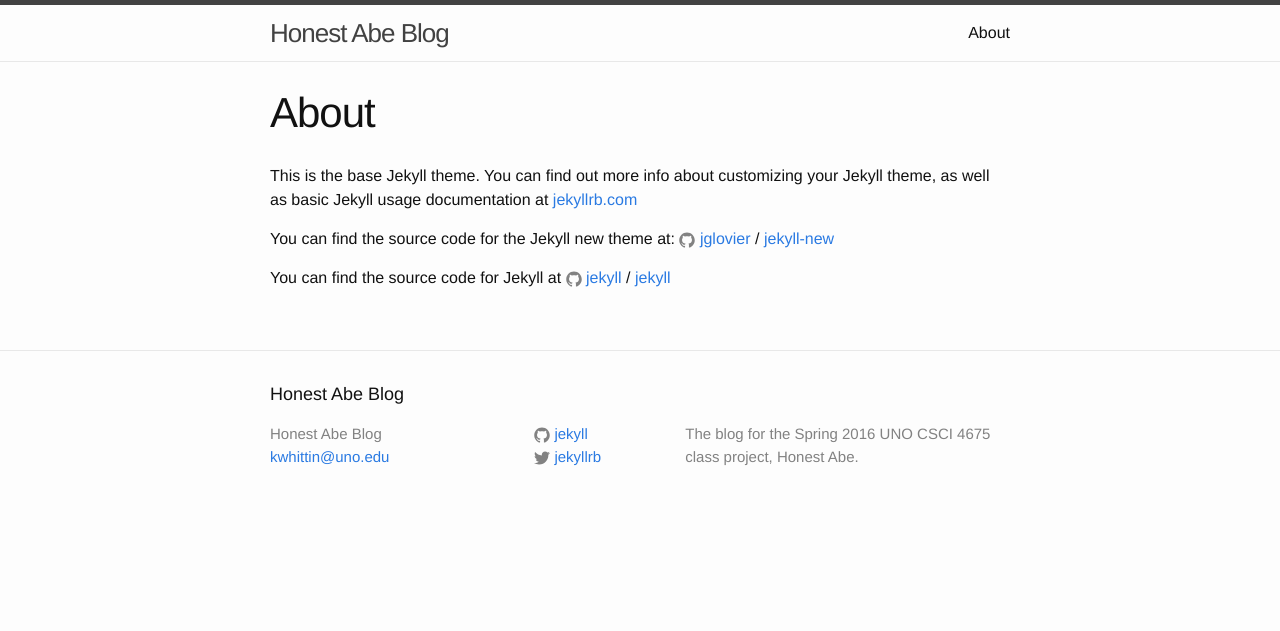
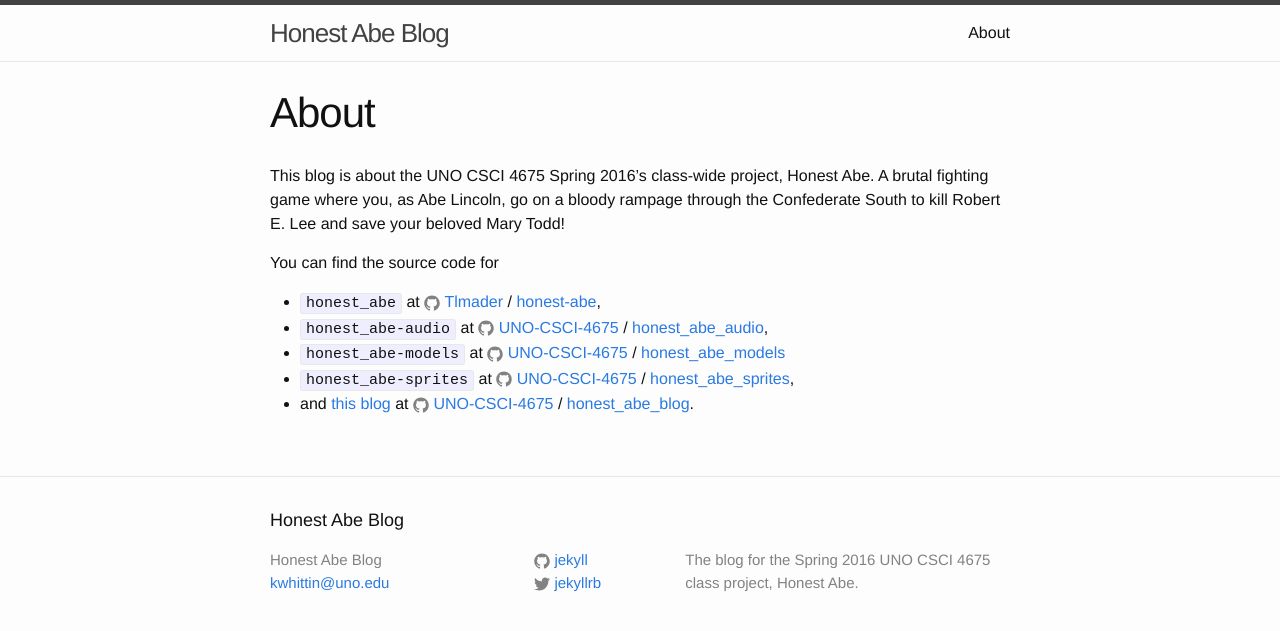
Before and after one commit to UNO-CSCI-4675/honest_abe_blog, a Jekyll site: the page built from about.md, in a window 1280 px wide. Shown: the top 631 px of the page. Built offline with Jekyll 4.4.1, drawn with Linux system fonts in a browser that asks for light colours.

Commit message:
Update /about/

```diff
--- a/about.md
+++ b/about.md
@@ -4,12 +4,24 @@ title: About
 permalink: /about/
 ---
 
-This is the base Jekyll theme. You can find out more info about customizing your Jekyll theme, as well as basic Jekyll usage documentation at [jekyllrb.com](http://jekyllrb.com/)
+This blog is about the UNO CSCI 4675 Spring 2016's class-wide project, Honest Abe. A brutal fighting game where you, as Abe Lincoln, go on a bloody rampage through the Confederate South to kill Robert E. Lee and save your beloved Mary Todd!
 
-You can find the source code for the Jekyll new theme at:
-{% include icon-github.html username="jglovier" %} /
-[jekyll-new](https://github.com/jglovier/jekyll-new)
+You can find the source code for
 
-You can find the source code for Jekyll at
-{% include icon-github.html username="jekyll" %} /
-[jekyll](https://github.com/jekyll/jekyll)
+* `honest_abe` at
+{% include icon-github.html username="Tlmader" %} /
+[honest-abe](https://github.com/Tlmader/honest-abe),
+* `honest_abe-audio` at
+{% include icon-github.html username="UNO-CSCI-4675" %} /
+[honest_abe_audio](https://github.com/UNO-CSCI-4675/honest_abe_audio),
+* `honest_abe-models` at
+{% include icon-github.html username="UNO-CSCI-4675" %} /
+[honest_abe_models](https://github.com/UNO-CSCI-4675/honest_abe_models)
+* `honest_abe-sprites` at
+{% include icon-github.html username="UNO-CSCI-4675" %} /
+[honest_abe_sprites](https://github.com/UNO-CSCI-4675/honest_abe_sprites),
+* and [this blog][honest_abe_blog_site] at
+{% include icon-github.html username="UNO-CSCI-4675" %} /
+[honest_abe_blog](https://github.com/UNO-CSCI-4675/honest_abe_blog).
+
+[honest_abe_blog_site]: http://uno-csci-4675.github.io/honest_abe_blog/
```
